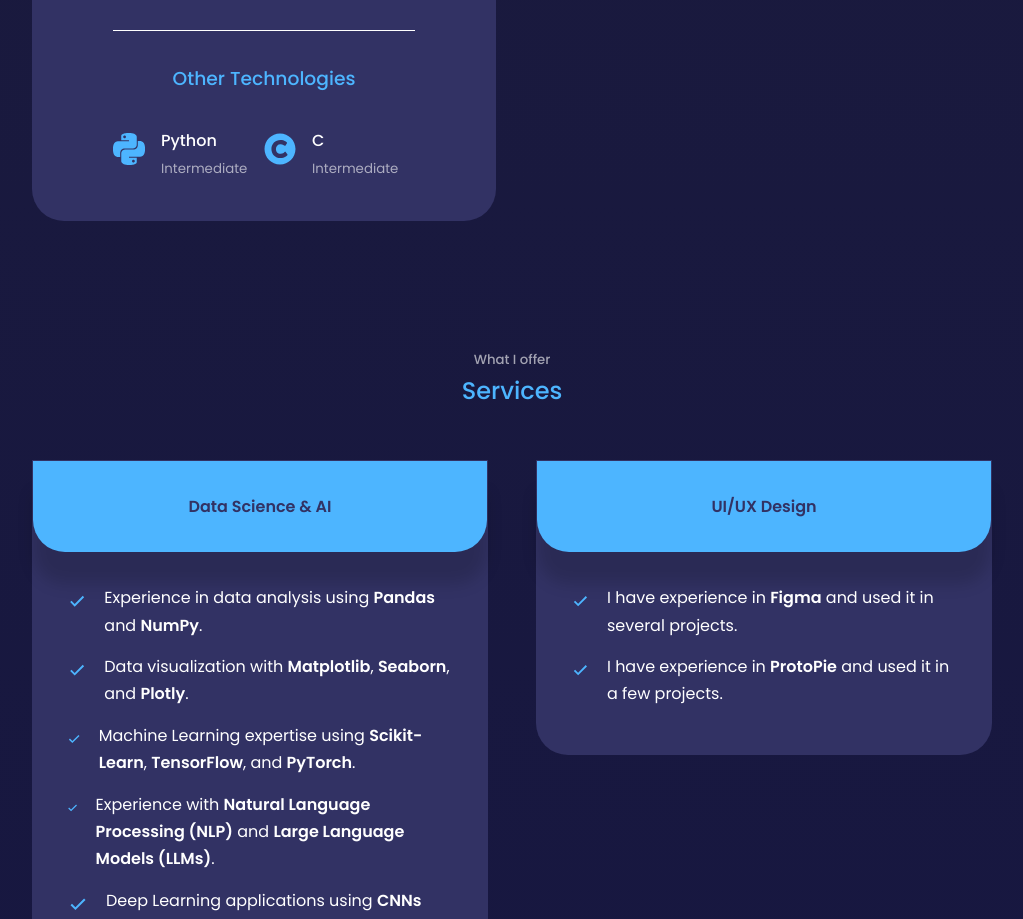
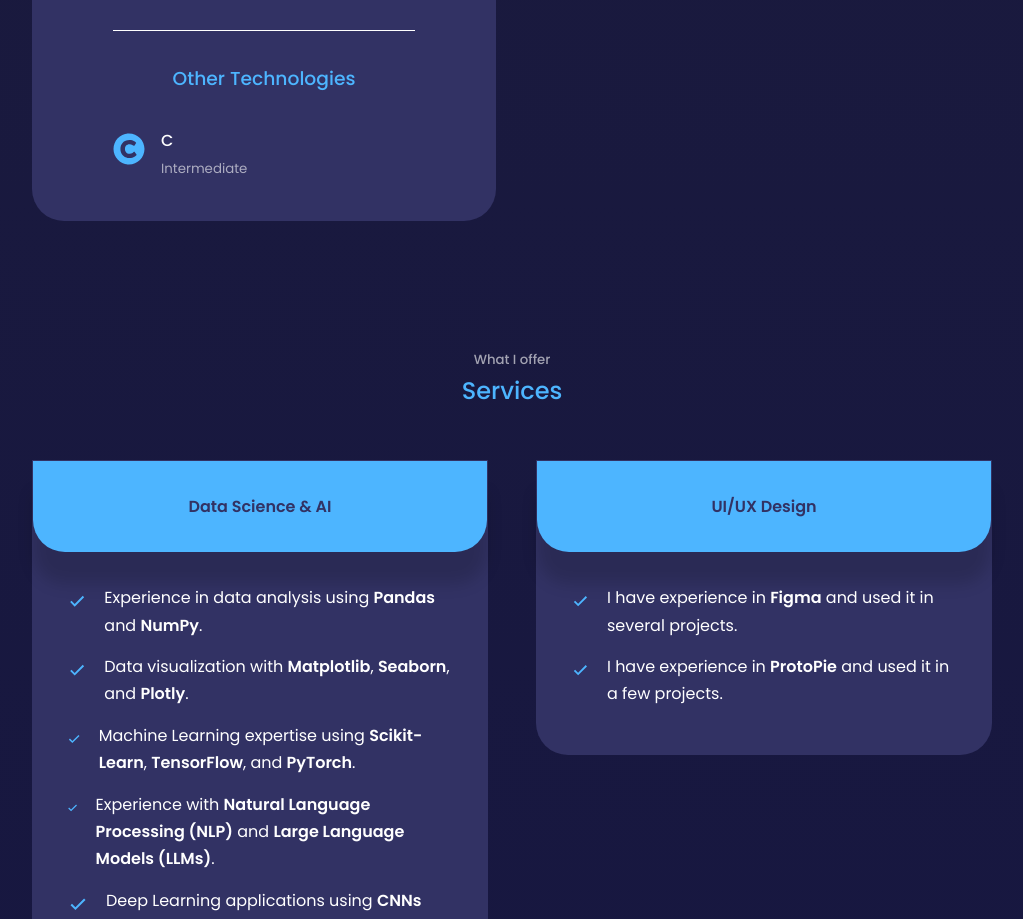
Before and after one commit to yash-makwana/portfolio, a React (Create React App) app: page / in a window 1280 px wide. Shown: the part 2548-3467 px from the top of the page, without its empty margins (128-1151 px from the left). Built offline with nearby package versions, Linux system fonts and the light colour scheme; the HTML template or start-up script is replaced by a standard one; a web font is replaced by a local one.

Commit message:
Update Experience.jsx

```diff
--- a/src/components/experience/Experience.jsx
+++ b/src/components/experience/Experience.jsx
@@ -138,13 +138,6 @@ const Experience = () => {
                         <h3>Other Technologies</h3>
                         <div className="experience_content">
                             <article className="experience_details">
-                                <SiPython className="experience_details_icons"/>
-                                <div>
-                                    <h4>Python</h4>
-                                    <small className="text-light">Intermediate</small>
-                                </div>
-                            </article>
-                            <article className="experience_details">
                                 <FaCopyright className="experience_details_icons"/>
                                 <div>
                                     <h4>C</h4>
```
